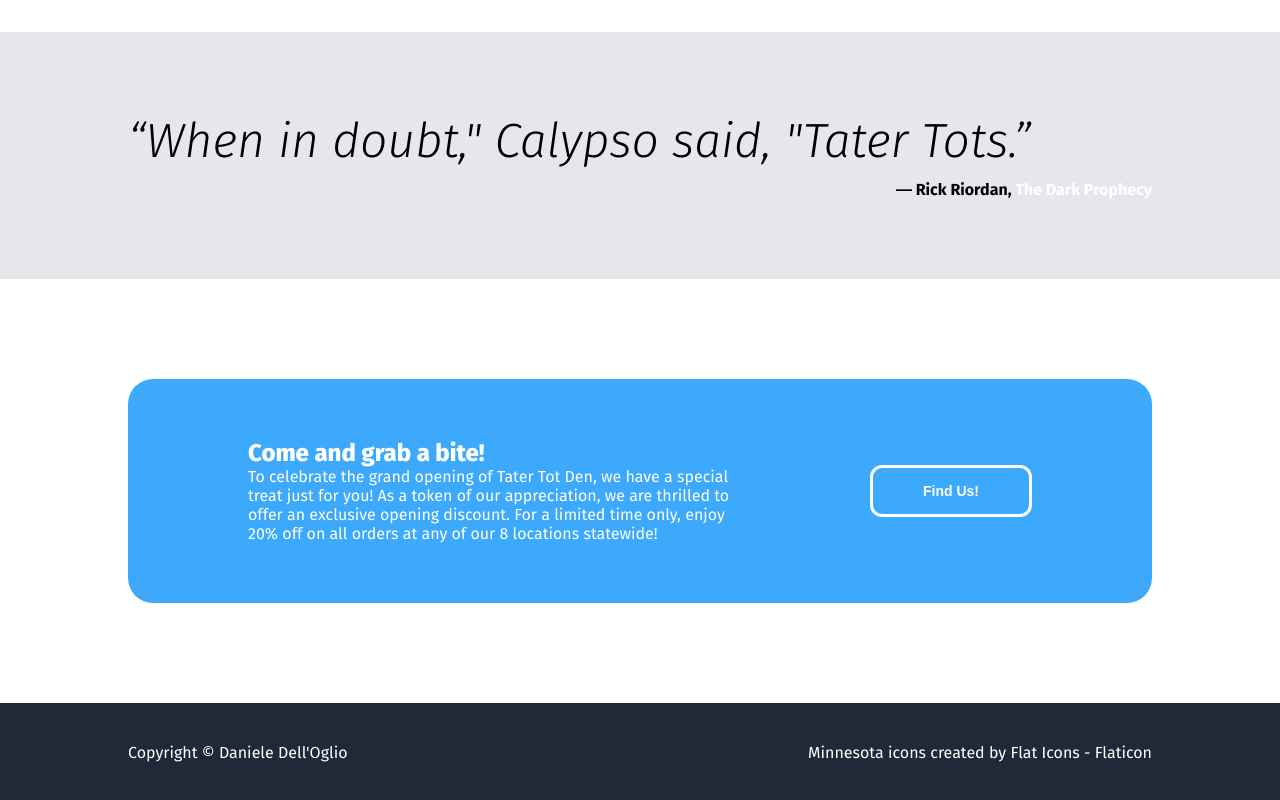
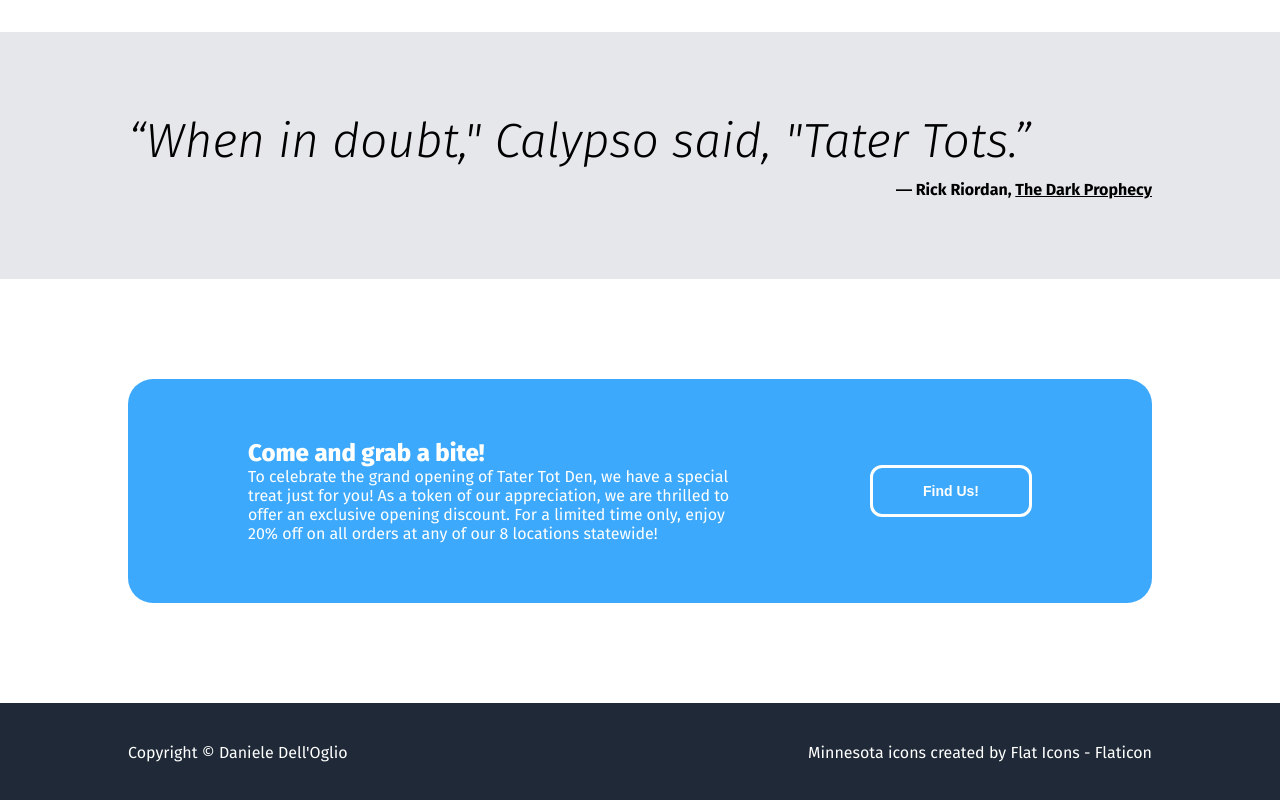
Before and after one commit to DanieleDEOG/css-landing-page, a plain HTML site: page index.html in a window 1280 px wide. Shown: the part 1166-1966 px from the top of the page. Drawn offline with Linux system fonts and the light colour scheme.

Commit message:
Change <a> color in third section

```diff
--- a/style.css
+++ b/style.css
@@ -119,6 +119,11 @@ header {
     font-weight: bold;
 }
 
+.quote-author a {
+    color: black;
+    text-decoration: underline;
+}
+
 .fourth-section {
     margin: 100px 10%;
     background-color: #3da9fc;
```
